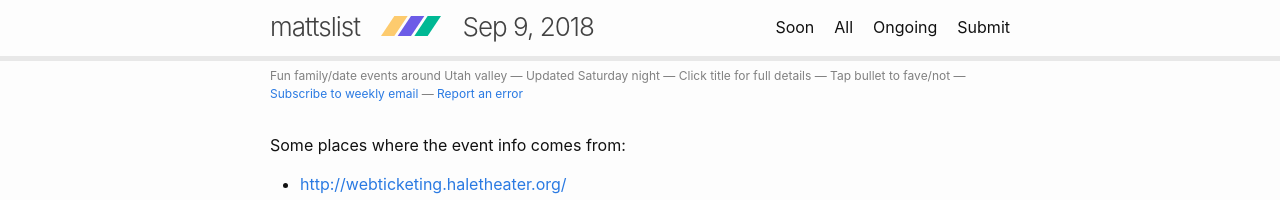
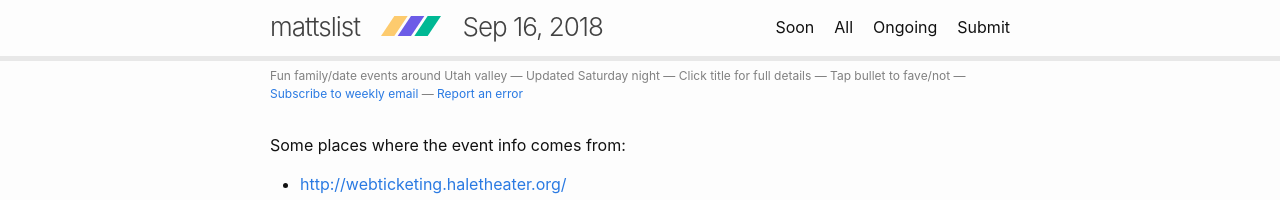
Before and after one commit to iffy/utahvalley, a Jekyll site: the page built from sources.md, in a window 1280 px wide. Shown: the top 200 px of the page. Built offline with Jekyll 4.4.1, drawn with Linux system fonts in a browser that asks for light colours; comment, search, counter and statistics services are not loaded.

Commit message:
List from 2018-09-16

```diff
--- a/_data/startdate.yml
+++ b/_data/startdate.yml
@@ -1 +1 @@
-2018-09-09
+2018-09-16
```
